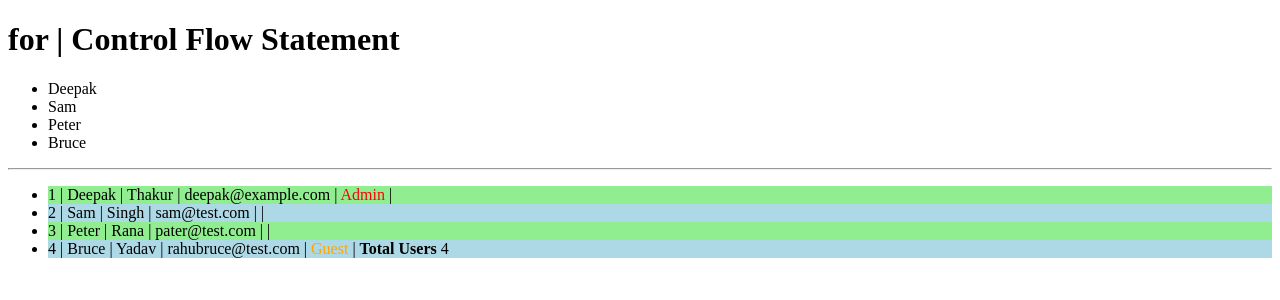
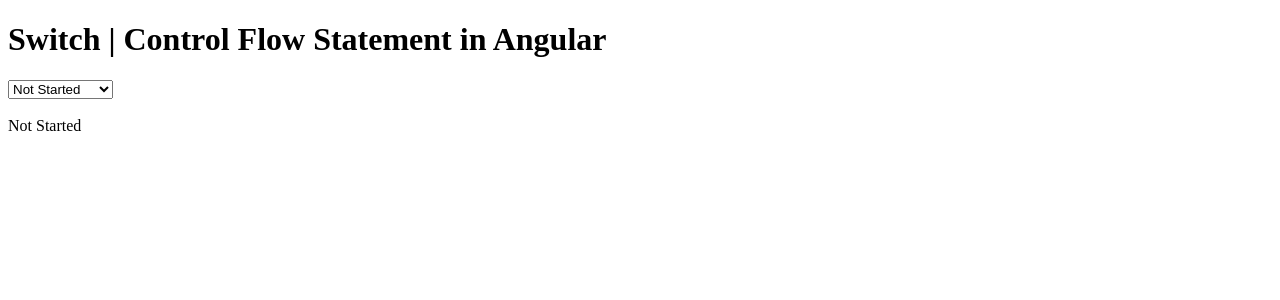
Before and after one commit to deep-coder1/angular22-tutorial-csbs, an Angular app: page / in a window 1280 px wide. Shown: the top 300 px of the page. Built offline with nearby package versions, Linux system fonts and the light colour scheme.

Commit message:
@switch and Switch Statement in Angular tut complete

```diff
--- a/src/app/app.html
+++ b/src/app/app.html
@@ -135,7 +135,7 @@
 } -->
 
 <!-- @for and For Loop in Angular  -->
-<h1>for | Control Flow Statement</h1>
+<!-- <h1>for | Control Flow Statement</h1>
 
 <div>
   <ul>
@@ -160,4 +160,32 @@
       </li>
     }
   </ul>
-</div>
+</div> -->
+
+
+<!-- @switch and Switch Statement in Angular  -->
+<h1>Switch | Control Flow Statement in Angular </h1>
+<!-- <select name="" id="" (change)="status.set($event.target.value)"> -->
+<select name="" id="" (change)="handleSwitch($event)">
+    <option value="notStarted">Not Started</option>
+    <option value="progress">In Progress</option>
+    <option value="success">Success</option>
+    <option value="error">Error or Other</option>
+</select>
+<br>
+<br>
+
+@switch(status()){
+    @case('notStarted'){
+        <span>Not Started </span>
+    }
+    @case('progress'){
+        <span style="color: orange;">In Progress</span>
+    }
+    @case('success'){
+        <span style="color: green;">Success</span>
+    }
+    @default{
+        <span style="color: red;">Error</span>
+    }
+}
--- a/src/app/app.ts
+++ b/src/app/app.ts
@@ -224,13 +224,22 @@ import { AdminData } from './admin-data/admin-data';
 //   }
 // }
 
-// @for and For Loop in Angular
+// // @for and For Loop in Angular
+// export class App{
+//   users = signal(["Deepak", "Sam", "Peter", "Bruce"])
+//   usersDetail = signal([
+//     {id:1, name:"Deepak", surname:"Thakur", email:"deepak@example.com"},
+//     {id:2, name:"Sam", surname:"Singh", email:"sam@test.com"},
+//     {id:2, name:"Peter", surname:"Rana", email:"pater@test.com"},
+//     {id:2, name:"Bruce", surname:"Yadav", email:"rahubruce@test.com"},
+//   ])
+// }
+
+// @switch and Switch Statement in Angular
 export class App{
-  users = signal(["Deepak", "Sam", "Peter", "Bruce"])
-  usersDetail = signal([
-    {id:1, name:"Deepak", surname:"Thakur", email:"deepak@example.com"},
-    {id:2, name:"Sam", surname:"Singh", email:"sam@test.com"},
-    {id:2, name:"Peter", surname:"Rana", email:"pater@test.com"},
-    {id:2, name:"Bruce", surname:"Yadav", email:"rahubruce@test.com"},
-  ])
+  status = signal("notStarted")
+  handleSwitch(event:Event){
+    let target = event.target as HTMLSelectElement;
+    this.status.set(target.value)
+  }
 }
```
